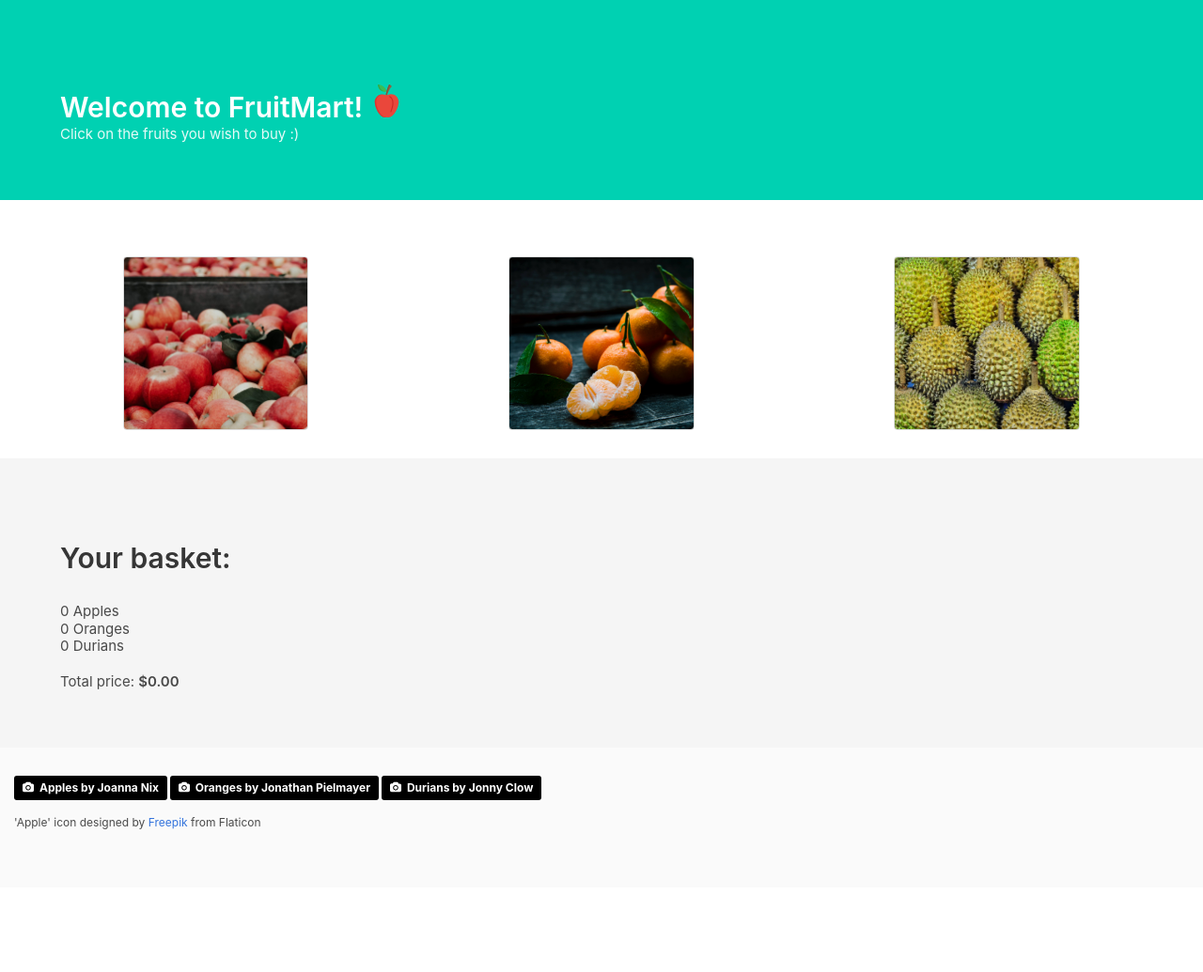
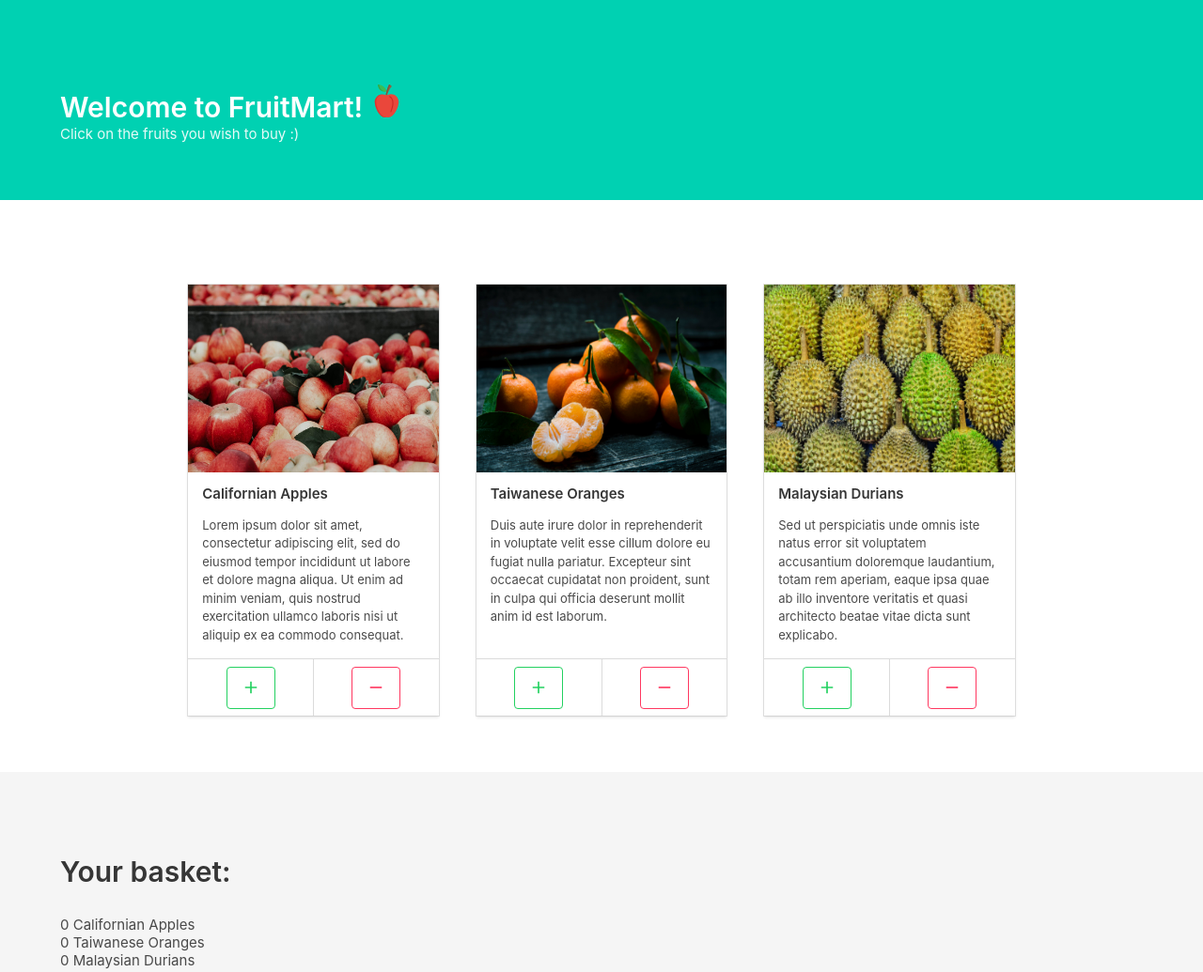
Before and after one commit to andrewdroz/vue-fruit-mart, a plain HTML site: page index.html in a window 1280 px wide. Shown: the top 1035 px of the page at 94% size. Before the commit the page ends 945 px from the top, so only its background shows below. Drawn offline with nearby package versions, Linux system fonts and the light colour scheme.

Commit message:
Implement Bulma card components. Implement remove from cart function. Add 'description' data.

```diff
--- a/fruityData.js
+++ b/fruityData.js
@@ -2,21 +2,24 @@
     const fruits = [
         {
             id: 1,
-            name: 'Apples',
+            name: 'Californian Apples',
+            description: 'Lorem ipsum dolor sit amet, consectetur adipiscing elit, sed do eiusmod tempor incididunt ut labore et dolore magna aliqua. Ut enim ad minim veniam, quis nostrud exercitation ullamco laboris nisi ut aliquip ex ea commodo consequat.',
             url: 'images/apples.jpg',
             price: 0.4,
             numInCart: 0
         },
         {
             id: 2,
-            name: 'Oranges',
+            name: 'Taiwanese Oranges',
+            description: 'Duis aute irure dolor in reprehenderit in voluptate velit esse cillum dolore eu fugiat nulla pariatur. Excepteur sint occaecat cupidatat non proident, sunt in culpa qui officia deserunt mollit anim id est laborum.',
             url: 'images/oranges.jpg',
             price: 0.8,
             numInCart: 0
         },
         {
             id: 3,
-            name: 'Durians',
+            name: 'Malaysian Durians',
+            description: 'Sed ut perspiciatis unde omnis iste natus error sit voluptatem accusantium doloremque laudantium, totam rem aperiam, eaque ipsa quae ab illo inventore veritatis et quasi architecto beatae vitae dicta sunt explicabo.',
             url: 'images/durians.jpg',
             price: 2.1,
             numInCart: 0
--- a/index.html
+++ b/index.html
@@ -26,18 +26,39 @@
             </div>
         </section>
 
-        <div class="container is-fluid">
-            <section class="columns fruits-bar is-mobile" >
+        <section class="section section-content">
+            <div class="container is-fluid">
+                <div class="columns is-variable is-8 is-centered" >
+                    <div class="column is-one-quarter" v-for="fruit in fruits" v-bind:key="fruit.id">
+                        <div class="card bm--card-equal-height">
+                            <div class="card-image">
+                                <figure class="image is-4by3">
+                                    <img v-bind:src="fruit.url" v-bind:alt="fruit.name">
+                                </figure>
+                            </div>
+                            <div class="card-content">
+                                <div class="media media-content">
+                                    <p class="title is-4">{{ fruit.name }}</p>
+                                </div>
+                                <div class="content">
+                                    {{ fruit.description }}
+                                </div>
+                            </div>
+                            <footer class="card-footer">
+                                <div class="card-footer-item">
+                                    <button class="button is-success is-outlined" v-on:click="fruit.numInCart++"><ion-icon name="add"></ion-icon></button>
+                                </div>
+                                <div class="card-footer-item">
+                                    <button class="button is-danger is-outlined" v-on:click="fruit.numInCart--"><ion-icon name="remove"></ion-icon></button>
+                                </div>
+                            </footer>
+                        </div>
+                    </div>
+                </div>
+            </div>
+        </section>
 
-                <figure class="column" v-for="fruit in fruits" v-bind:key="fruit.id">
-                    <button class="button marginauto"
-                            v-bind:style="{ 'background-image' : 'url(' + fruit.url + ')' } "
-                            v-on:click="fruit.numInCart++">
-                    </button>
-                </figure>
 
-            </section>
-        </div>
 
         <main class="hero is-light">
             <div class="hero-body">
@@ -68,6 +89,7 @@
     </footer>
 
     <script src="https://cdn.jsdelivr.net/npm/vue@2.5.17/dist/vue.js"></script>
+    <script src="https://unpkg.com/ionicons@4.4.2/dist/ionicons.js"></script>
     <script src="./fruityData.js"></script>
     <script src="./main.js"></script>
 </body>
--- a/style.css
+++ b/style.css
@@ -6,16 +6,21 @@
     padding-top: 6rem;
     padding-bottom: 3rem;
 }
-.fruits-bar {
-    height: 20vh;
-    min-height: 20rem;
+.section-content {
+    font-size: 1.3rem;
 }
-.button {
+.bm--card-equal-height {
+    display: flex;
+    flex-direction: column;
     height: 100%;
-    width: 50%;
-    background-size: cover;
-}
-.marginauto {
-    margin: 0 auto 2rem;
-    display: block;
-}
+ }
+ .bm--card-equal-height .card-footer {
+    margin-top: auto;
+ }
+ .card-footer-item button {
+     font-size: 2rem;
+ }
+ /* Remove Firefox's inner focus indicator for buttons */
+ .card-footer-item button::-moz-focus-inner {
+    border:0;
+  }
```
